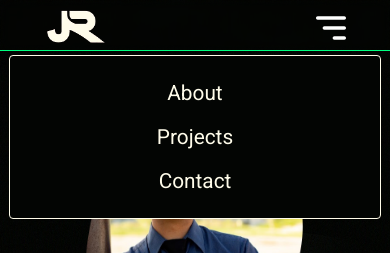
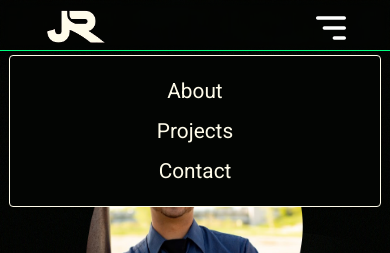
Before and after one commit to jurentie/portfolio, a React (Create React App) app: page / in a window 390 px wide. Both pictures are taken after a click on the element 331 px from the left and 30 px from the top of the page. Shown: the top 253 px of the page. Built offline with nearby package versions, Linux system fonts and the light colour scheme.

Commit message:
made dropdown menu more responsive

```diff
--- a/src/components/utility/Navbar.css
+++ b/src/components/utility/Navbar.css
@@ -87,9 +87,9 @@
     z-index: 1;
 }
 
-.dropdown .menu a {
-    padding-bottom: 10px;
-    padding-top:10px;
+.dropdown .menu div {
+    padding-bottom: 8px;
+    padding-top:8px;
     font-size: 1.3rem;
 }
 
--- a/src/components/utility/Navbar.js
+++ b/src/components/utility/Navbar.js
@@ -68,9 +68,9 @@ function Navbar() {
             { dropdwonMenu && width < 992 && (
                 <div className="dropdown">
                     <div className="menu">
-                        <a className="navLink"  href="#about">About</a>
-                        <a className="navLink" href="#projects">Projects</a>
-                        <a className="navLink"  href="#contact">Contact</a>
+                        <motion.div whileHover={{scale:1.1}} whileTap={{scale: 0.9}}><a id="about-button-mobile" className="navLink" href="#about">About</a></motion.div>
+                        <motion.div whileHover={{scale:1.1}} whileTap={{scale: 0.9}}><a id="projects-button-mobile" className="navLink" href="#projects">Projects</a></motion.div>
+                        <motion.div whileHover={{scale:1.1}} whileTap={{scale: 0.9}}><a id="contact-button-mobile" className="navLink"  href="#contact">Contact</a></motion.div>
                     </div>
                 </div>
             )}
```
